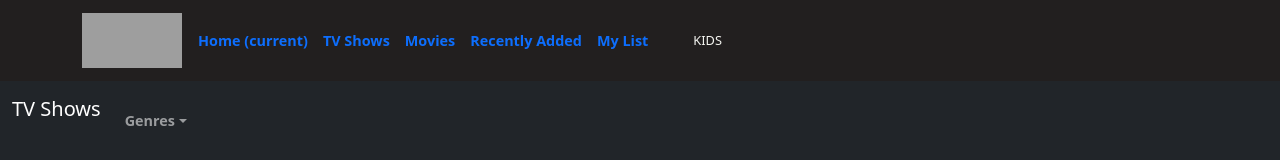
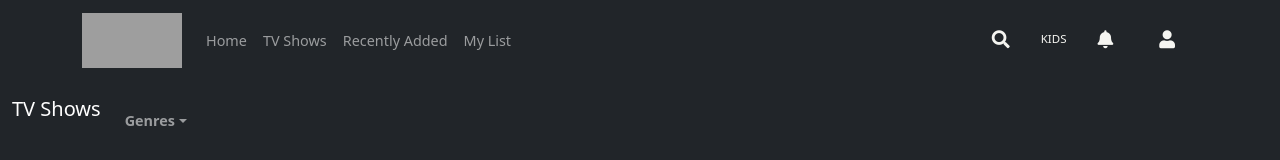
Before and after one commit to 369-Palma/netflix-con-react, a React (Create React App) app: page / in a window 1280 px wide. Shown: the top 160 px of the page. Built offline with nearby package versions, Linux system fonts and the light colour scheme; no server answers; grey boxes are pictures that could not be loaded.

Commit message:
icone inserite

```diff
--- a/package.json
+++ b/package.json
@@ -3,6 +3,8 @@
   "version": "0.1.0",
   "private": true,
   "dependencies": {
+    "@fortawesome/fontawesome-svg-core": "^6.3.0",
+    "@fortawesome/react-fontawesome": "^0.2.0",
     "@testing-library/jest-dom": "^5.16.5",
     "@testing-library/react": "^13.4.0",
     "@testing-library/user-event": "^13.5.0",
--- a/public/index.html
+++ b/public/index.html
@@ -10,6 +10,13 @@
       content="Web site created using create-react-app"
     />
     <link rel="apple-touch-icon" href="%PUBLIC_URL%/logo192.png" />
+    <link
+      rel="stylesheet"
+      href="https://cdnjs.cloudflare.com/ajax/libs/font-awesome/5.15.4/css/all.min.css"
+      integrity="sha512-1ycn6IcaQQ40/MKBW2W4Rhis/DbILU74C1vSrLJxCq57o941Ym01SwNsOMqvEBFlcgUa6xLiPY/NS5R+E6ztJQ=="
+      crossorigin="anonymous"
+      referrerpolicy="no-referrer"
+    />
     <!--
       manifest.json provides metadata used when your web app is installed on a
       user's mobile device or desktop. See https://developers.google.com/web/fundamentals/web-app-manifest/
--- a/src/components/NavBar.jsx
+++ b/src/components/NavBar.jsx
@@ -1,54 +1,44 @@
-import { Container } from "react-bootstrap";
-
+import { Container, Nav, Navbar } from "react-bootstrap";
+/* import { FontAwesomeIcon } from "@fortawesome/react-fontawesome"; */
 const NavBar = (props) => {
   return (
-    <Container className="d-flex">
-      <nav
-        className="navbar navbar-expand-lg navbar-dark"
-        /* {style="background-color: #221f1f"} */
-      >
-        <a className="navbar-brand" href={props.href}>
-          <img src="../../assets/logo.png" alt="logo" />
-        </a>
-        <button
-          className="navbar-toggler"
-          type="button"
-          data-toggle="collapse"
-          data-target="#navbarSupportedContent"
-          aria-controls="navbarSupportedContent"
-          aria-expanded="false"
-          aria-label="Toggle navigation"
-        >
-          <span className="navbar-toggler-icon"></span>
-        </button>
-
-        <div className="collapse navbar-collapse" id="navbarSupportedContent">
-          <ul className="navbar-nav mr-auto">
-            <li className="nav-item">
-              <a href={props.href}>
-                Home <span className="sr-only">(current)</span>
-              </a>
-            </li>
-            <li className="nav-item active">
-              <a href={props.href}>TV Shows</a>
-            </li>
-            <li className="nav-item">
-              <a href={props.href}>Movies</a>
-            </li>
-            <li className="nav-item">
-              <a href={props.href}>Recently Added</a>
-            </li>
-            <li className="nav-item">
-              <a href={props.href}>My List</a>
-            </li>
-          </ul>
-          <i className="fa fa-search icons"></i>
-          <div id="kids">KIDS</div>
-          <i className="fa fa-bell icons"></i>
-          <i className="fa fa-user icons"></i>
-        </div>
-      </nav>
-    </Container>
+    <Navbar collapseOnSelect expand="lg" bg="dark" variant="dark">
+      <Container>
+        <Navbar.Brand href="#home">
+          <img
+            alt=""
+            src="../../assets/logo.png"
+            width="30"
+            height="30"
+            className="d-inline-block align-top"
+          />{" "}
+        </Navbar.Brand>
+        <Navbar.Toggle aria-controls="responsive-navbar-nav" />
+        <Navbar.Collapse id="responsive-navbar-nav">
+          <Nav className="me-auto">
+            <Nav.Link href="#features">Home</Nav.Link>
+            <Nav.Link href="#pricing">TV Shows</Nav.Link>
+            <Nav.Link href="#pricing">Recently Added</Nav.Link>
+            <Nav.Link href="#pricing">My List </Nav.Link>
+          </Nav>
+          <Nav>
+            <Nav.Link href="#deets">
+              <i class="fa fa-search icons"></i>
+            </Nav.Link>
+            <Nav.Link eventKey={2} href="#memes" id="kids">
+              {" "}
+              KIDS
+            </Nav.Link>
+            <Nav.Link href="#deets">
+              <i class="fa fa-bell icons"></i>
+            </Nav.Link>
+            <Nav.Link href="#deets">
+              <i class="fa fa-user icons"></i>
+            </Nav.Link>
+          </Nav>
+        </Navbar.Collapse>
+      </Container>
+    </Navbar>
   );
 };
 
```
Also changed, not shown: 1 other file (tests, documents, lock files or other folders).
